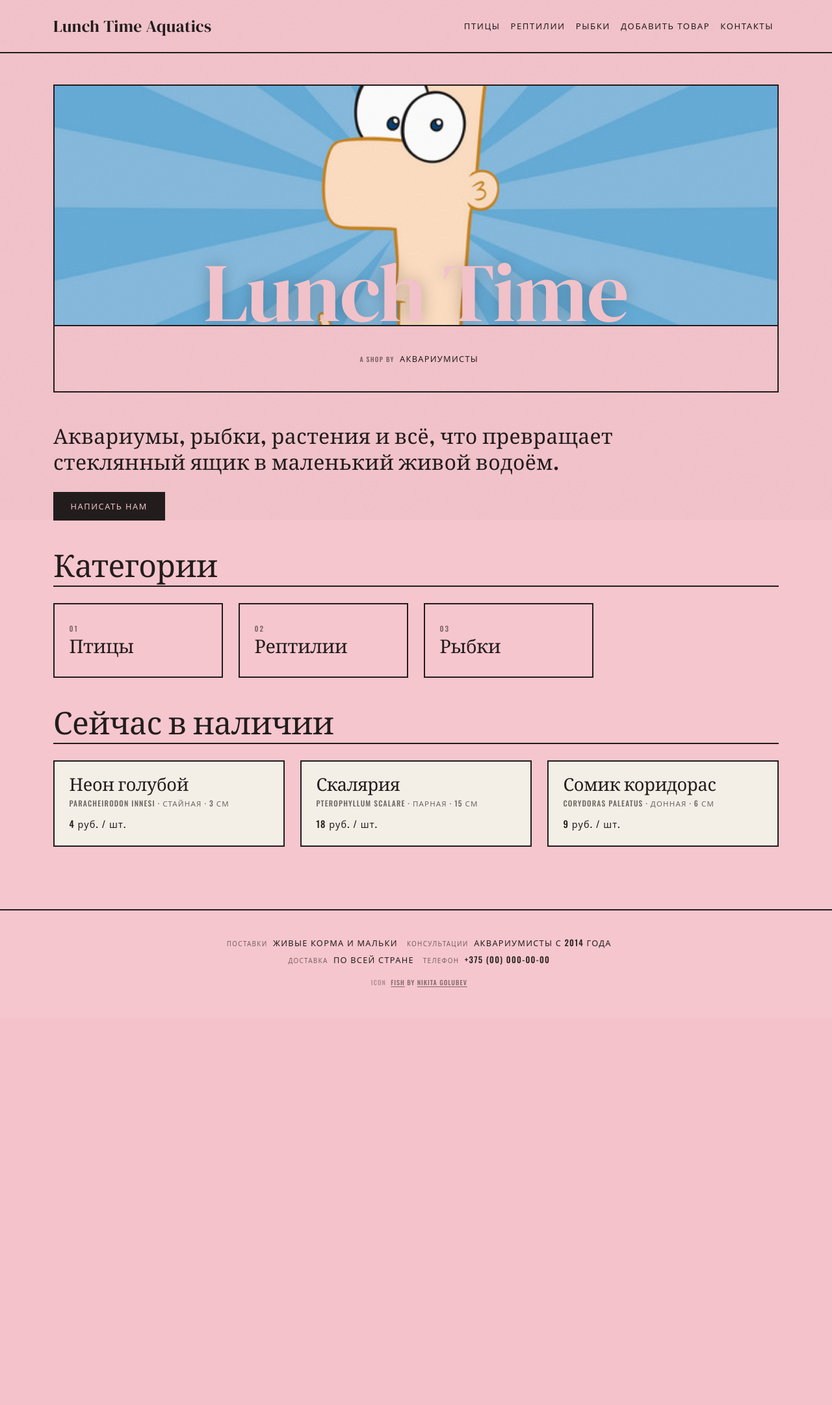
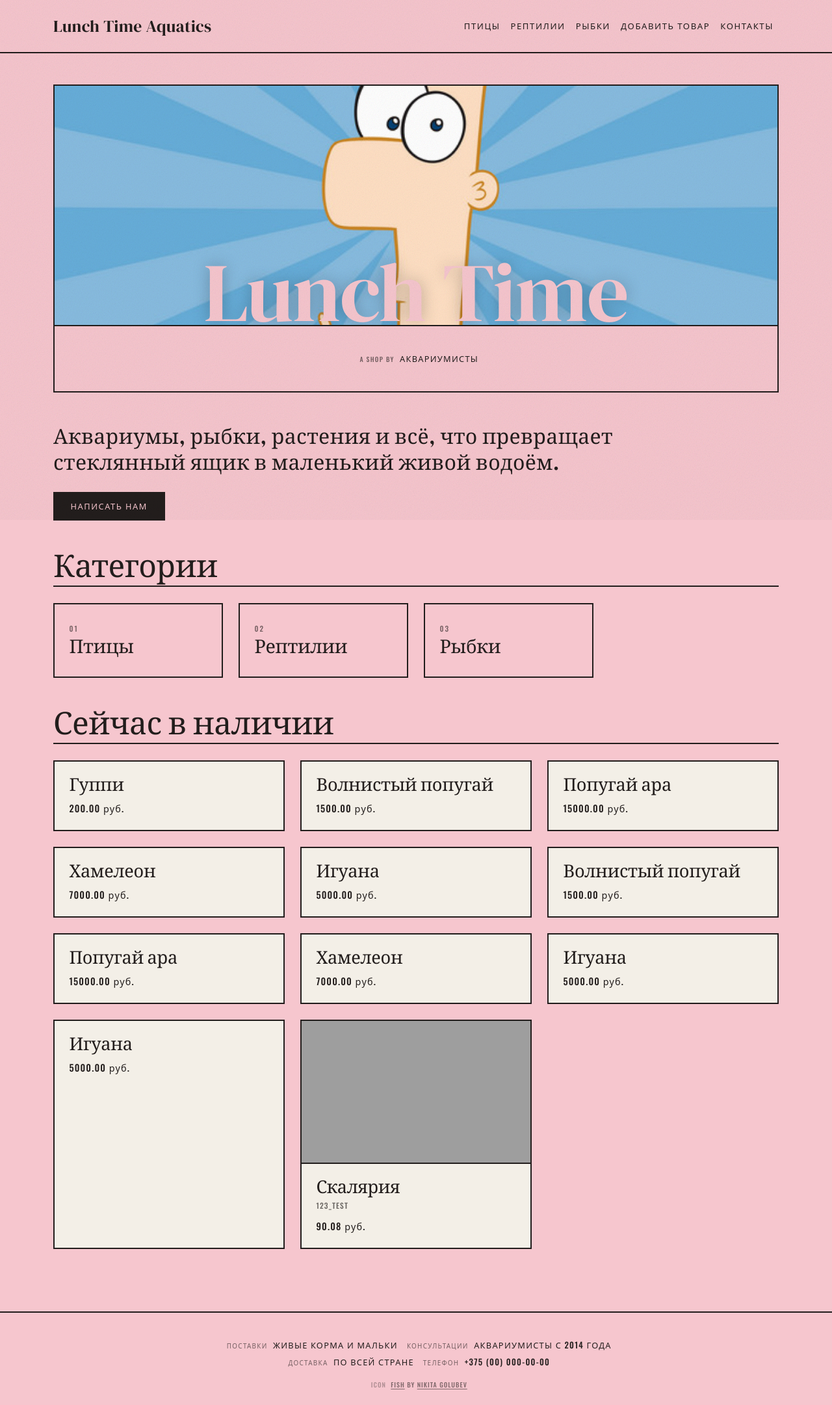
Before and after one commit to Jd4rc/lsn_basics_of_layout, a Django app: page / in a window 1280 px wide. Shown: the top 2162 px of the page at 65% size. Before the commit the page ends 1519 px from the top, so only its background shows below. Run offline with Django 5.2, Linux system fonts and the light colour scheme; data comes from the database, SQL or seed files in the repository; some libraries are stand-ins or nearby versions; grey boxes are pictures that could not be loaded.

Commit message:
feat: list products on home page via product card include
The home view passes Product.objects.all(). Home and category pages render
products in a loop through catalog/includes/product_card.html: image, name
linking to the product page, description truncated to 100 characters and
price. Card images are cropped to one height with object-fit.

Co-Authored-By: Claude Opus 5 <noreply@anthropic.com>

```diff
--- a/catalog/templates/catalog/home.html
+++ b/catalog/templates/catalog/home.html
@@ -45,33 +45,15 @@
     <section class="mb-5">
         <h2 class="section-title">Сейчас в наличии</h2>
         <div class="row g-4">
+            {% for product in products %}
             <div class="col-12 col-md-4">
-                <article class="card-ink h-100">
-                    <div class="card-ink__body">
-                        <h3 class="card-ink__title">Неон голубой</h3>
-                        <p class="card-ink__meta">Paracheirodon innesi · стайная · 3 см</p>
-                        <p class="card-ink__price">4 руб. / шт.</p>
-                    </div>
-                </article>
+                {% include 'catalog/includes/product_card.html' %}
             </div>
-            <div class="col-12 col-md-4">
-                <article class="card-ink h-100">
-                    <div class="card-ink__body">
-                        <h3 class="card-ink__title">Скалярия</h3>
-                        <p class="card-ink__meta">Pterophyllum scalare · парная · 15 см</p>
-                        <p class="card-ink__price">18 руб. / шт.</p>
-                    </div>
-                </article>
+            {% empty %}
+            <div class="col-12">
+                <p class="lead-serif">Товаров пока нет.</p>
             </div>
-            <div class="col-12 col-md-4">
-                <article class="card-ink h-100">
-                    <div class="card-ink__body">
-                        <h3 class="card-ink__title">Сомик коридорас</h3>
-                        <p class="card-ink__meta">Corydoras paleatus · донная · 6 см</p>
-                        <p class="card-ink__price">9 руб. / шт.</p>
-                    </div>
-                </article>
-            </div>
+            {% endfor %}
         </div>
     </section>
 
--- /dev/null
+++ b/catalog/templates/catalog/includes/product_card.html
@@ -0,0 +1,13 @@
+{# Карточка товара. Ожидает переменную product #}
+<article class="card-ink h-100">
+    {% if product.image %}
+    <img src="{{ product.image.url }}" alt="{{ product.name }}" class="card-ink__img">
+    {% endif %}
+    <div class="card-ink__body">
+        <h3 class="card-ink__title">
+            <a href="{% url 'catalog:product_detail' product.pk %}">{{ product.name }}</a>
+        </h3>
+        <p class="card-ink__meta">{{ product.description|truncatechars:100 }}</p>
+        <p class="card-ink__price">{{ product.price }} руб.</p>
+    </div>
+</article>
--- a/catalog/views.py
+++ b/catalog/views.py
@@ -18,11 +18,9 @@ def contacts(request):
 
 
 def home(request):
-    latest_products = Product.objects.order_by('-created_at')[:5]
-    for product in latest_products:
-        print(product)
+    products = Product.objects.all()
 
-    return render(request, 'catalog/home.html')
+    return render(request, 'catalog/home.html', {'products': products})
 
 
 def product_detail(request, pk):
--- a/static/css/style.css
+++ b/static/css/style.css
@@ -197,6 +197,14 @@ h1 {
     border: 2px solid var(--ink);
 }
 
+.card-ink__img {
+    display: block;
+    width: 100%;
+    height: 220px;
+    object-fit: cover;
+    border-bottom: 2px solid var(--ink);
+}
+
 .card-ink__body {
     padding: 1.4rem;
 }
```
Also changed, not shown: catalog/templates/catalog/category_detail.html (+17 -7 lines).
